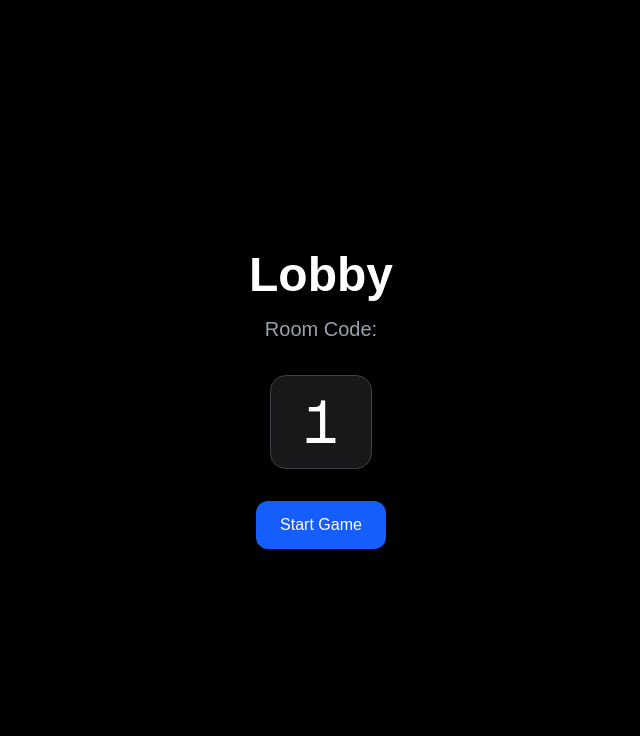
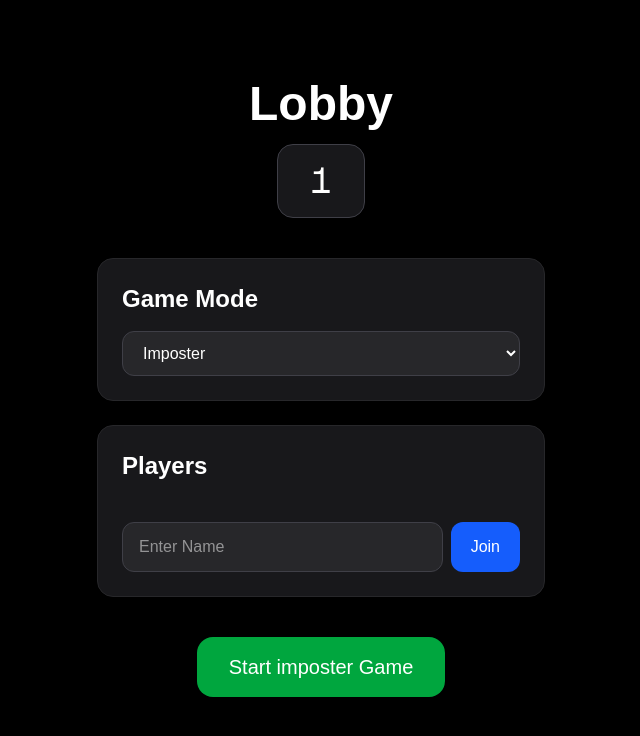
Before and after one commit to KodingKevin/hiddenparty-io, a Next.js app: page /lobby/1 in a window 1280 px wide. Shown: the top 736 px of the page, without its empty margins (319-959 px from the left). Built offline with nearby package versions, Linux system fonts and the light colour scheme.

Commit message:
Add lobby page with player join and game mode selector

```diff
--- a/app/lobby/[code]/page.tsx
+++ b/app/lobby/[code]/page.tsx
@@ -1,27 +1,197 @@
+"use client";
+// Tells Next.js this page should run in the browser.
+// Needed for interactivity like buttons, state, and inputs.
+
+import { use, useEffect, useState } from "react";
+// useState -> lets the UI remember/change values
+// use -> unwraps the Promise version of params in Next.js 16
+
+// Defines the structure of the props passed into this page.
 type LobbyPageProps = {
-  params: {
+  // In Next.js 16, params is now a Promise.
+  params: Promise<{
     code: string;
-  };
+  }>;
 };
 
+// Main page component
 export default function LobbyPage({ params }: LobbyPageProps) {
+
+  // Extracts the room code from the params Promise.
+  // Example URL:
+  // /lobby/ABCDE
+  // code = "ABCDE"
+  const { code } = use(params);
+
+  // React state for the list of players currently in the lobby.
+  // players = current array
+  // setPlayers = function used to update the array
+const [players, setPlayers] = useState<string[]>([]);
+
+  // Stores the text currently typed into the input box.
+  const [playerName, setPlayerName] = useState("");
+
+  //stores the updated name into the box
+  const [currentPlayerName, setCurrentPlayerName] = useState("");
+
+  useEffect(() => {
+    const savedName = localStorage.getItem(`hiddenparty-name-${code}`);
+
+    if (savedName) {
+        setCurrentPlayerName(savedName);
+        setPlayerName(savedName);
+        setPlayers((oldPlayers) => {
+        if (oldPlayers.includes(savedName)) return oldPlayers;
+        return [...oldPlayers, savedName];
+        });
+     }
+    }, [code]);
+  // Stores the currently selected game mode
+  const [gameMode, setGameMode] = useState("imposter");
+
+  // Runs when the Join button is clicked.
+    function addPlayer() {
+    const trimmedName = playerName.trim();
+
+    if (!trimmedName) return;
+
+    const nameExists = players.some(
+        (player) =>
+        player.toLowerCase() === trimmedName.toLowerCase() &&
+        player.toLowerCase() !== currentPlayerName.toLowerCase()
+    );
+
+    if (nameExists) {
+        alert("Name already taken");
+        return;
+    }
+
+    if (currentPlayerName) {
+        setPlayers(
+        players.map((player) =>
+            player === currentPlayerName ? trimmedName : player
+        )
+        );
+    } else {
+        setPlayers([...players, trimmedName]);
+    }
+
+    setCurrentPlayerName(trimmedName);
+    localStorage.setItem(`hiddenparty-name-${code}`, trimmedName);
+    setPlayerName("");
+    }
+
+  // JSX = HTML-like UI returned by the component.
   return (
-    <main className="min-h-screen bg-black text-white flex flex-col items-center justify-center">
+    <main className="min-h-screen bg-black text-white flex flex-col items-center py-20">
+
+      {/* Lobby title */}
       <h1 className="text-5xl font-bold mb-4">
         Lobby
       </h1>
 
-      <p className="text-xl text-gray-400 mb-8">
-        Room Code:
-      </p>
-
-      <div className="text-6xl font-mono bg-zinc-900 border border-zinc-700 px-8 py-4 rounded-2xl">
-        {params.code}
+      {/* Displays the room code from the URL */}
+      <div className="text-4xl font-mono bg-zinc-900 border border-zinc-700 px-8 py-4 rounded-2xl mb-10">
+        {code}
       </div>
 
-      <button className="mt-8 bg-blue-600 px-6 py-3 rounded-xl hover:bg-blue-500">
-        Start Game
+    {/* Game mode selection container */}
+    <div className="w-full max-w-md bg-zinc-900 rounded-2xl p-6 border border-zinc-800 mb-6">
+
+    <h2 className="text-2xl font-semibold mb-4">
+        Game Mode
+    </h2>
+
+    <select
+        value={gameMode}
+
+        // Updates game mode when user selects an option
+        onChange={(e) => setGameMode(e.target.value)}
+
+        className="w-full bg-zinc-800 border border-zinc-700 rounded-xl px-4 py-3 outline-none"
+    >
+        <option value="imposter">
+        Imposter
+        </option>
+
+        <option value="mafia">
+        Mafia
+        </option>
+
+        <option value="werewolf">
+        Werewolf
+        </option>
+
+    </select>
+
+    </div>
+
+      {/* Player list container */}
+      <div className="w-full max-w-md bg-zinc-900 rounded-2xl p-6 border border-zinc-800">
+
+        <h2 className="text-2xl font-semibold mb-4">
+          Players
+        </h2>
+
+        {/* Loops through players array and creates UI for each player */}
+        <div className="flex flex-col gap-3 mb-6">
+
+          {players.map((player, index) => (
+
+            <div
+              key={index}
+              // key helps React track list items efficiently
+              className="bg-zinc-800 px-4 py-3 rounded-xl"
+            >
+              {player}
+            </div>
+
+          ))}
+
+        </div>
+
+        {/* Input + Join button row */}
+        <div className="flex gap-2">
+
+        <input
+        type="text"
+        placeholder="Enter Name"
+        value={playerName}
+
+        // Updates the text as the user types
+        onChange={(e) => setPlayerName(e.target.value)}
+
+        // Detects keyboard presses while focused on the input
+        onKeyDown={(e) => {
+
+            // If Enter was pressed
+            if (e.key === "Enter") {
+
+            // Run the same function as the Join button
+            addPlayer();
+            }
+        }}
+
+        className="flex-1 bg-zinc-800 border border-zinc-700 rounded-xl px-4 py-3 outline-none"
+        />
+
+          <button
+            // Runs addPlayer() when clicked
+            onClick={addPlayer}
+
+            className="bg-blue-600 px-5 rounded-xl hover:bg-blue-500"
+          >
+            {currentPlayerName ? "Update" : "Join"}
+          </button>
+
+        </div>
+      </div>
+
+      {/* Start game button */}
+      <button className="mt-10 bg-green-600 px-8 py-4 rounded-2xl text-xl hover:bg-green-500">
+        Start {gameMode} Game
       </button>
+
     </main>
   );
 }
--- a/package.json
+++ b/package.json
@@ -11,7 +11,9 @@
   "dependencies": {
     "next": "16.2.6",
     "react": "19.2.4",
-    "react-dom": "19.2.4"
+    "react-dom": "19.2.4",
+    "socket.io": "^4.8.3",
+    "socket.io-client": "^4.8.3"
   },
   "devDependencies": {
     "@tailwindcss/postcss": "^4",
```
Also changed, not shown: 1 other file (tests, documents, lock files or other folders).
